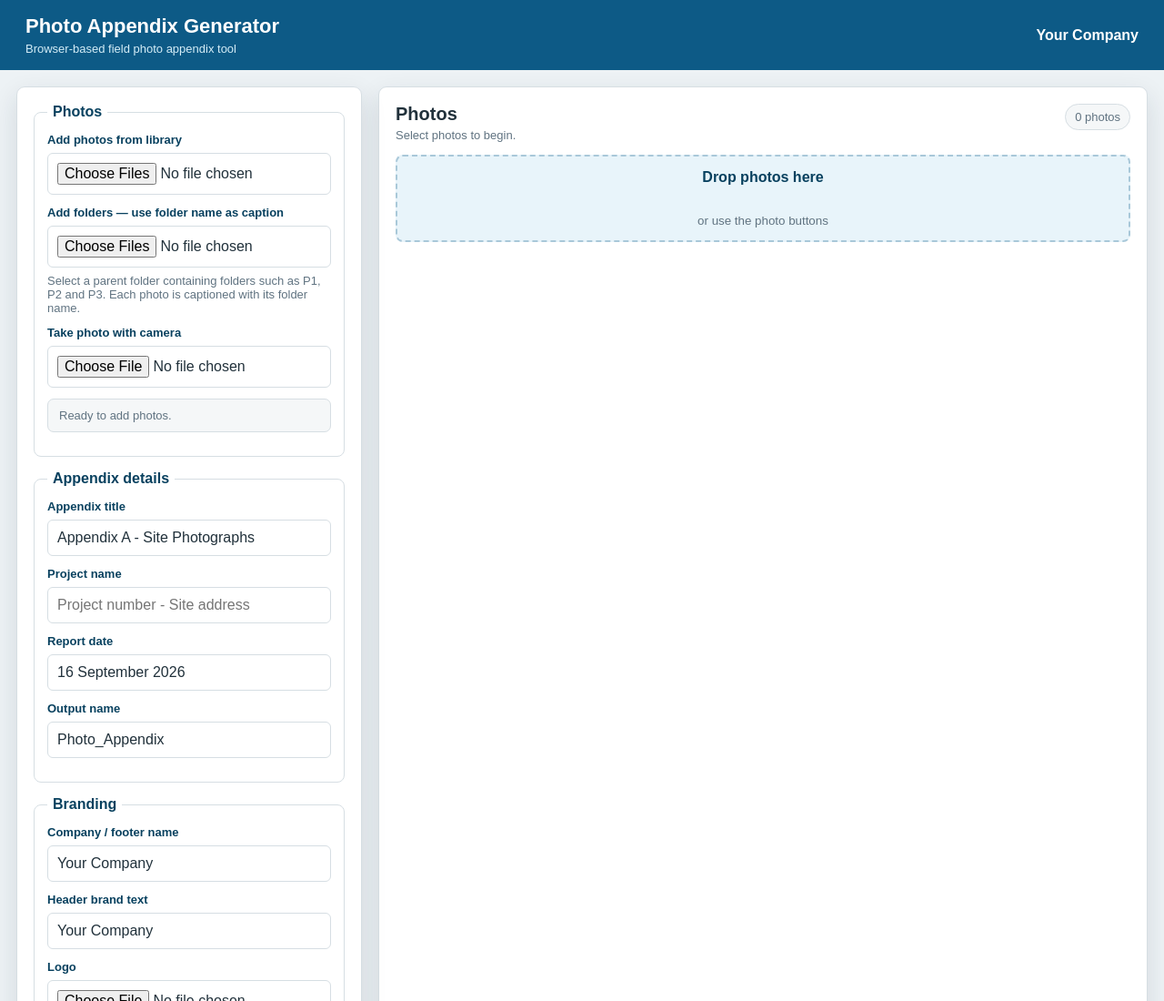
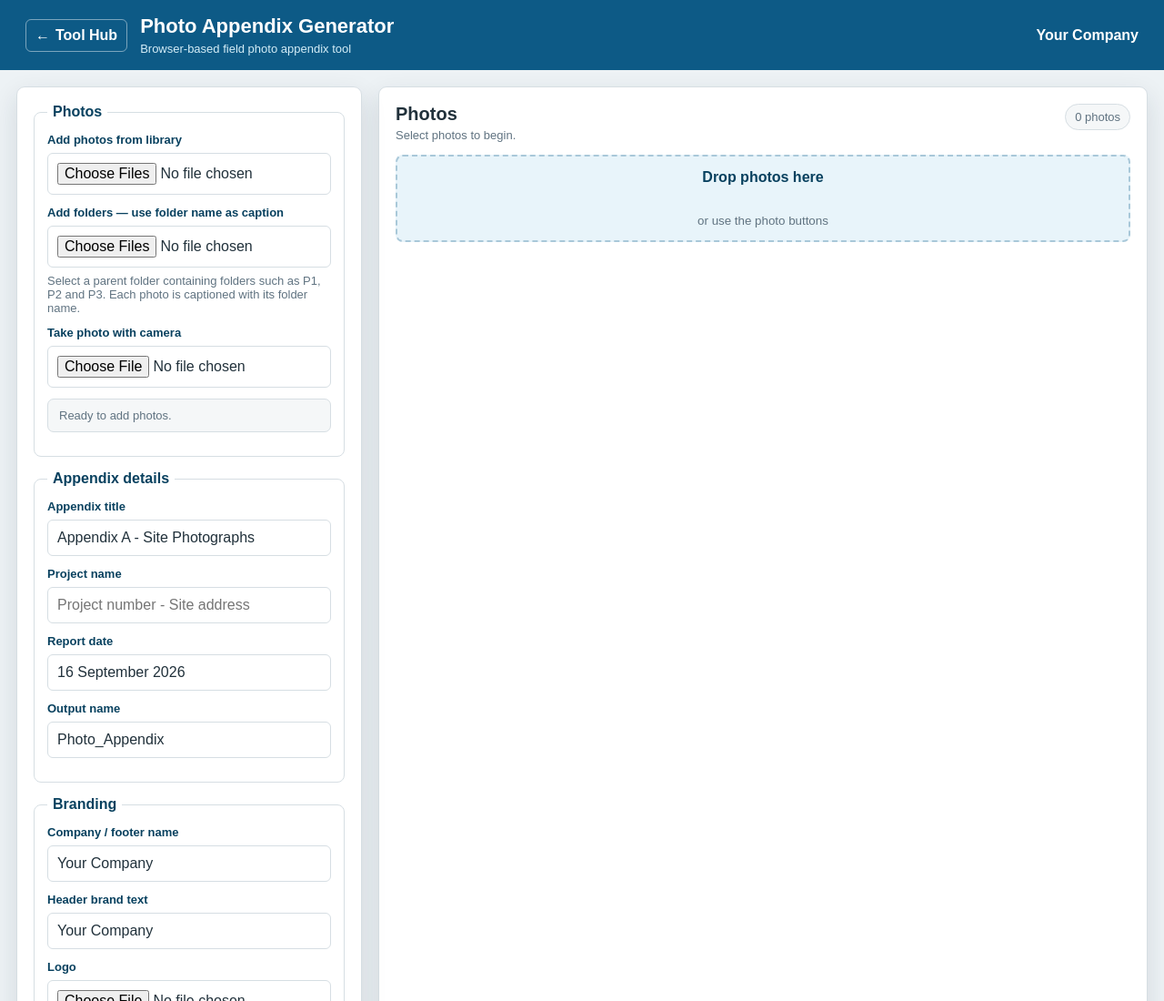
Before and after one commit to Bigsultana/photo-appendix-generator, a website built with Vite: page index.html in a window 1280 px wide. Shown: the top 1100 px of the page at 91% size. Built offline with nearby package versions, Linux system fonts and the light colour scheme.

Commit message:
Add Tool Hub back link

```diff
--- a/index.html
+++ b/index.html
@@ -47,6 +47,26 @@
         margin: 4px 0 0;
         color: #d4edf7;
         font-size: 13px;
+      }
+      .topbar-main {
+        display: flex;
+        align-items: center;
+        gap: 14px;
+      }
+      .hub-back {
+        display: inline-flex;
+        align-items: center;
+        gap: 6px;
+        padding: 8px 10px;
+        border: 1px solid rgba(255, 255, 255, 0.45);
+        border-radius: 6px;
+        color: #fff;
+        font-weight: 700;
+        text-decoration: none;
+        white-space: nowrap;
+      }
+      .hub-back:hover {
+        background: rgba(255, 255, 255, 0.16);
       }
       .brand {
         font-weight: 700;
@@ -375,9 +395,17 @@
   </head>
   <body>
     <header class="topbar">
-      <div>
-        <h1>Photo Appendix Generator</h1>
-        <p>Browser-based field photo appendix tool</p>
+      <div class="topbar-main">
+        <a
+          class="hub-back"
+          href="https://matthew-tool-hub.matthewraison.chatgpt.site"
+          aria-label="Back to Tool Hub"
+          >← <span>Tool Hub</span></a
+        >
+        <div>
+          <h1>Photo Appendix Generator</h1>
+          <p>Browser-based field photo appendix tool</p>
+        </div>
       </div>
       <div id="topBrand" class="brand">Your Company</div>
     </header>
```
